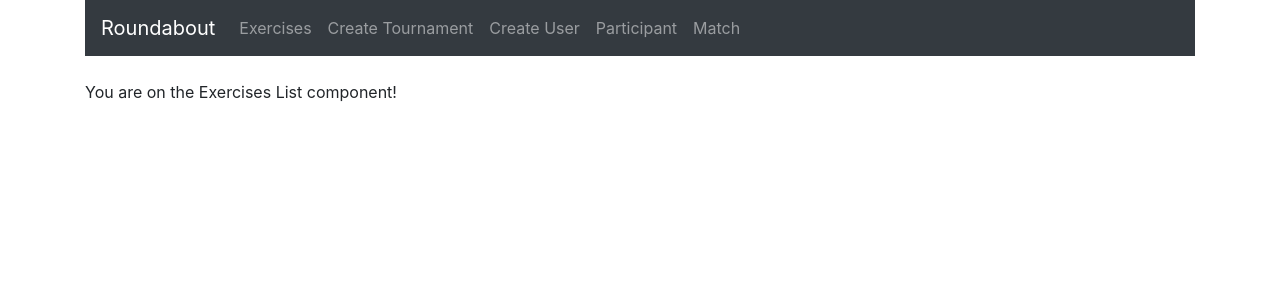
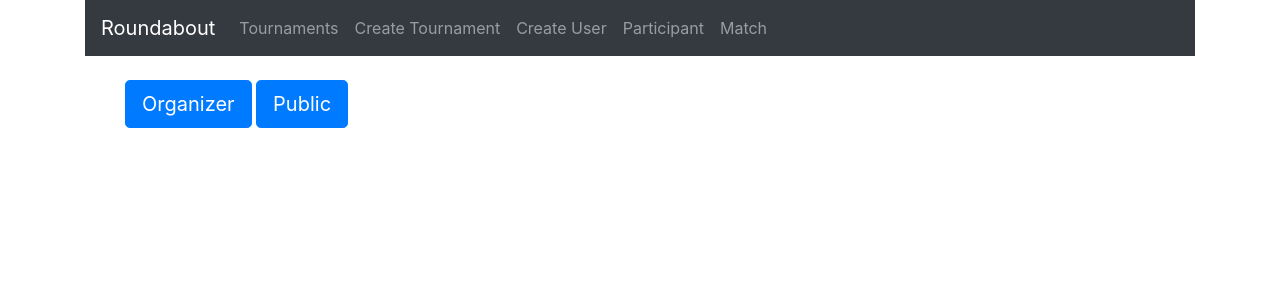
Before and after one commit to JQuilty/Roundabout-Capstone, a React (Create React App) app: page / in a window 1280 px wide. Shown: the top 300 px of the page. Built offline with nearby package versions, Linux system fonts and the light colour scheme.

Commit message:
add homepage and organizer tournament list

```diff
--- a/src/App.js
+++ b/src/App.js
@@ -3,12 +3,13 @@ import { BrowserRouter as Router, Route } from "react-router-dom";
 import "bootstrap/dist/css/bootstrap.min.css";
 
 import Navbar from "./components/navbar.component"
-import ExercisesList from "./components/exercises-list.component";
-import EditExercise from "./components/edit-exercise.component";
+import HomePage from "./components/home-page.component";
+import EditTournament from "./components/edit-tournament.component";
 import CreateTournament from "./components/create-tournament.component";
 import CreateUser from "./components/create-user.component";
 import Participant from "./components/participant.component";
 import Match from "./components/match.component";
+import Tournaments from "./components/tournament-list.component";
 
 function App() {
   return (
@@ -16,11 +17,12 @@ function App() {
      <div className="container">
        <Navbar />
         <br/>
-        <Route path="/" exact component={ExercisesList} />
-        <Route path="/edit/:id" component={EditExercise} />
+        <Route path="/" exact component={HomePage} />
+        <Route path="/edit/:id" component={EditTournament} />
         <Route path="/create" component={CreateTournament} />
         <Route path="/user" component={CreateUser} />
         <Route path="/participant" component={Participant} />
+        <Route path="/tournaments" exact component={Tournaments} />
         <Route path="/match" component={Match} />
      </div>
    </Router>
--- a/src/components/exercises-list.component.js
+++ /dev/null
@@ -1,11 +0,0 @@
-import React, { Component } from 'react';
-
-export default class ExercisesList extends Component {
-  render() {
-    return (
-      <div>
-        <p>You are on the Exercises List component!</p>
-      </div>
-    )
-  }
-}
--- /dev/null
+++ b/src/components/home-page.component.js
@@ -0,0 +1,30 @@
+import React, { Component } from 'react';
+import { Button } from 'react-bootstrap';
+import { Link } from 'react-router-dom';
+
+export default class HomePage extends Component {
+    render() {
+    return (
+      <div>
+        <section>
+          <header>
+            <div>
+              <ul>
+              <Link to="/tournaments">
+          <Button variant="primary" size="lg">
+              Organizer
+          </Button>{' '}
+              </Link>
+
+          <Button variant="primary" size="lg">
+              Public
+          </Button>{' '}
+              </ul>
+            </div>
+          </header>
+        </section>
+      </div>
+
+    );
+  }
+}
--- a/src/components/navbar.component.js
+++ b/src/components/navbar.component.js
@@ -10,7 +10,7 @@ export default class Navbar extends Component {
         <div className="collpase navbar-collapse">
         <ul className="navbar-nav mr-auto">
           <li className="navbar-item">
-          <Link to="/" className="nav-link">Exercises</Link>
+          <Link to="/tournaments" className="nav-link">Tournaments</Link>
           </li>
           <li className="navbar-item">
           <Link to="/create" className="nav-link">Create Tournament</Link>
--- /dev/null
+++ b/src/components/tournament-list.component.js
@@ -0,0 +1,11 @@
+import React, { Component } from 'react';
+
+export default class CreateUser extends Component {
+  render() {
+    return (
+      <div>
+        <p>List of tournaments currently run by the organizer </p>
+      </div>
+    )
+  }
+}
```
Also changed, not shown: src/components/edit-tournament.component.js (renamed from src/components/edit-exercise.component.js).
